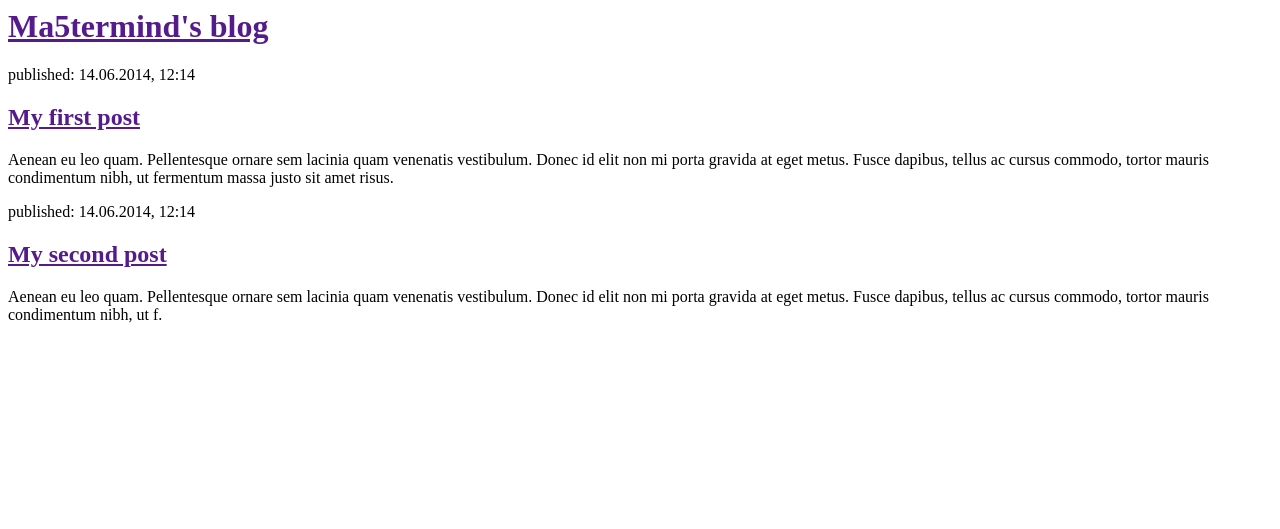
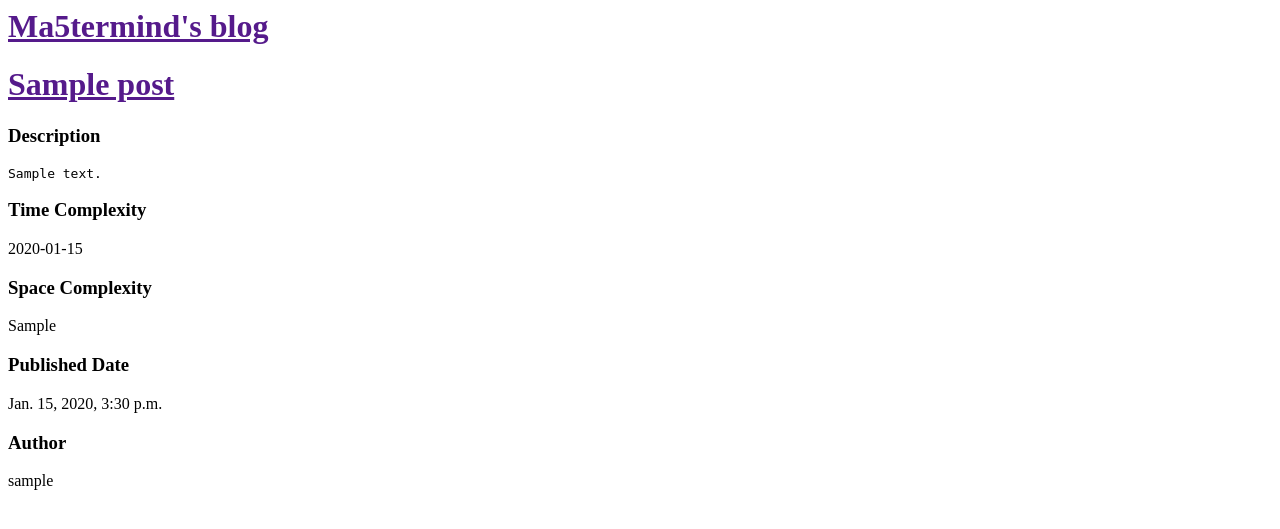
Before and after one commit to sunnyaggarwal/my-first-blog, a Django app: template blog/templates/blog/post_list.html in a window 1280 px wide. Shown: the top 529 px of the page. Run offline with Django 3.2, Linux system fonts and the light colour scheme; the template is opened without the code that fills it: values that come from a table or form of the project are taken from there, others are empty; tables that the repository leaves empty hold one stand-in row (values such as "Sample post").

Commit message:
post templates added and updated

```diff
--- a/blog/templates/blog/post_list.html
+++ b/blog/templates/blog/post_list.html
@@ -6,17 +6,26 @@
         <div>
             <h1><a href="">Ma5termind's blog</a></h1>
         </div>
+        {% for post in posts %}
+        	<div>
+        		<h1><a href="">{{ post.title }}</a></h1>
+        	</div>
 
-        <div>
-            <p>published: 14.06.2014, 12:14</p>
-            <h2><a href="">My first post</a></h2>
-            <p>Aenean eu leo quam. Pellentesque ornare sem lacinia quam venenatis vestibulum. Donec id elit non mi porta gravida at eget metus. Fusce dapibus, tellus ac cursus commodo, tortor mauris condimentum nibh, ut fermentum massa justo sit amet risus.</p>
-        </div>
+        	<h3> Description </h3>
+        	<pre>{{ post.content }}</pre>
 
-        <div>
-            <p>published: 14.06.2014, 12:14</p>
-            <h2><a href="">My second post</a></h2>
-            <p>Aenean eu leo quam. Pellentesque ornare sem lacinia quam venenatis vestibulum. Donec id elit non mi porta gravida at eget metus. Fusce dapibus, tellus ac cursus commodo, tortor mauris condimentum nibh, ut f.</p>
-        </div>
+        	<h3> Time Complexity </h3>
+        	<p>{{ post.time_complexity }}</p>
+
+        	<h3> Space Complexity </h3>
+        	<p>{{ post.space_complexity }}</p>
+
+        	<h3>Published Date </h3>
+        	<p> {{ post.published_date }}</p>
+
+        	<h3> Author </h3>
+        	<p>{{ post.author }}</p>
+
+        {% endfor %}
     </body>
 </html>
--- a/blog/views.py
+++ b/blog/views.py
@@ -1,6 +1,9 @@
 from django.shortcuts import render
+from django.utils import timezone
+from .models import Post
 
 # Create your views here.
 
 def post_list(request):
-	return render(request, 'blog/post_list.html', {})
+	posts = Post.objects.filter(published_date__lte=timezone.now()).order_by('published_date')
+	return render(request, 'blog/post_list.html', { 'posts' : posts })
```
